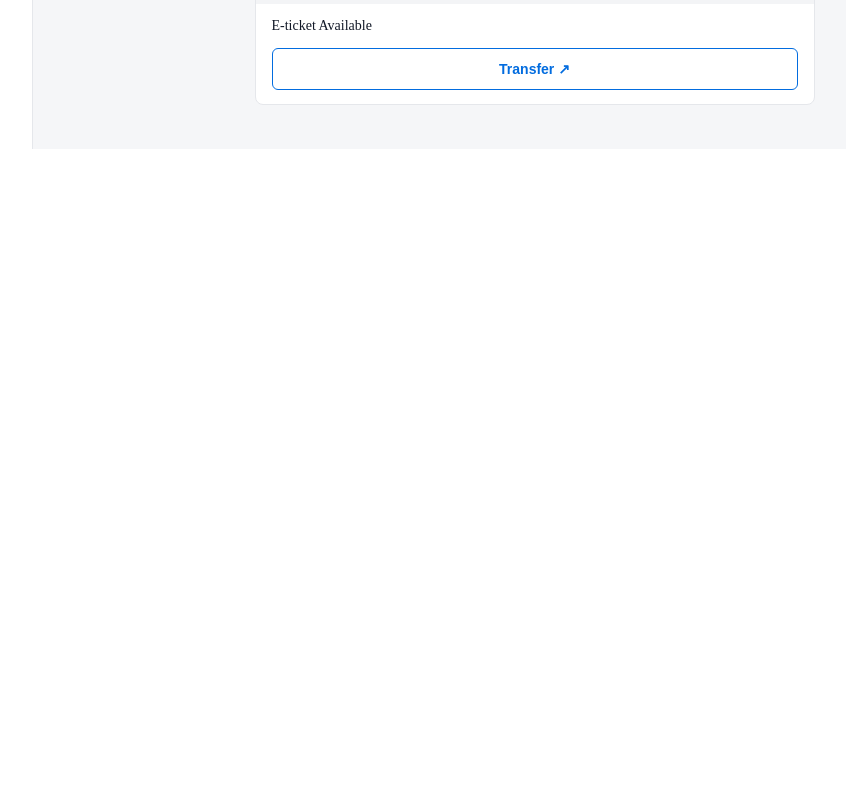
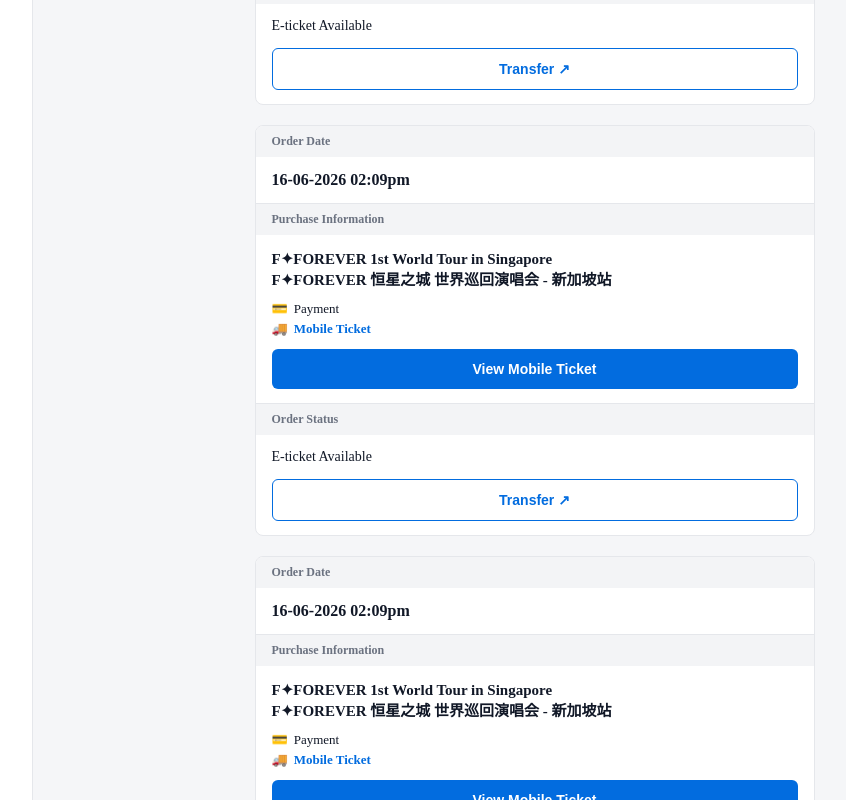
Before and after one commit to briankipchirchir/ticketmaster, a React (Vite) app: page /purchase in a window 1280 px wide. Shown: the part 1200-2000 px from the top of the page, without its empty margins (236-1082 px from the left). Before the commit the page ends 1357 px from the top, so only its background shows below. Built offline with nearby package versions, Linux system fonts and the light colour scheme.

Commit message:
calGroup fix

```diff
--- a/src/data/ticketsData.ts
+++ b/src/data/ticketsData.ts
@@ -45,16 +45,69 @@
         eventName: FFOREVER_EVENT_NAME,
         date: "15 Aug 2026 (Sat.) 08:00 pm",
         venue: FFOREVER_VENUE,
-        seatInfoShort: "221\nRow 21, Seat 5",
-        ticketInfoShort: "CAT 2\nLive Nation + 恒星不忘尊荣礼包 $408.00",
+        seatInfoShort: "101A\nRow A, Seat 3",
+        ticketInfoShort: "CAT 1\nLive Nation + 恒星不忘尊荣礼包 $408.00",
         bookingFee: "$10.00",
-        subtotal: "$418.00",
+        subtotal: "$468.00",
         qty: 1,
-        badgeLabel: "CAT 2",
-        price: "$408.00",
-        ticketCategory: "CAT 2 — Live Nation + 恒星不忘尊荣礼包",
-        section: "221",
-        ticketInfoLines: ["Row 21 Seat 5"],
+        badgeLabel: "CAT 1",
+        price: "$458.00",
+        ticketCategory: "CAT 1 — Live Nation + 恒星不忘尊荣礼包",
+        section: "101A",
+        ticketInfoLines: ["Row A Seat 3"],
+        gateDoor: "NORTH (L2)",
+        levelTier: "L2",
+        attendeeName: ATTENDEE_NAME,
+      },
+    ],
+  },
+
+   {
+    orderNo: "BK",
+    orderTime: FFOREVER_ORDER_TIME,
+    status: "E-ticket Available",
+    items: [
+      {
+        id: "fforever-cat2-3",
+        eventName: FFOREVER_EVENT_NAME,
+        date: "15 Aug 2026 (Sat.) 08:00 pm",
+        venue: FFOREVER_VENUE,
+        seatInfoShort: "101A\nRow A, Seat 1",
+        ticketInfoShort: "CAT 1\nLive Nation + 恒星不忘尊荣礼包 $408.00",
+        bookingFee: "$10.00",
+        subtotal: "$468.00",
+        qty: 1,
+        badgeLabel: "CAT 1",
+        price: "$458.00",
+        ticketCategory: "CAT 1 — Live Nation + 恒星不忘尊荣礼包",
+        section: "101A",
+        ticketInfoLines: ["Row A Seat 1"],
+        gateDoor: "NORTH (L2)",
+        levelTier: "L2",
+        attendeeName: ATTENDEE_NAME,
+      },
+    ],
+  },
+   {
+    orderNo: "BK",
+    orderTime: FFOREVER_ORDER_TIME,
+    status: "E-ticket Available",
+    items: [
+      {
+        id: "fforever-cat2-4",
+        eventName: FFOREVER_EVENT_NAME,
+        date: "15 Aug 2026 (Sat.) 08:00 pm",
+        venue: FFOREVER_VENUE,
+        seatInfoShort: "101A\nRow A, Seat 2",
+        ticketInfoShort: "CAT 1\nLive Nation + 恒星不忘尊荣礼包 $408.00",
+        bookingFee: "$10.00",
+        subtotal: "$468.00",
+        qty: 1,
+        badgeLabel: "CAT 1",
+        price: "$458.00",
+        ticketCategory: "CAT 1 — Live Nation + 恒星不忘尊荣礼包",
+        section: "101A",
+        ticketInfoLines: ["Row A Seat 2"],
         gateDoor: "NORTH (L2)",
         levelTier: "L2",
         attendeeName: ATTENDEE_NAME,
```
